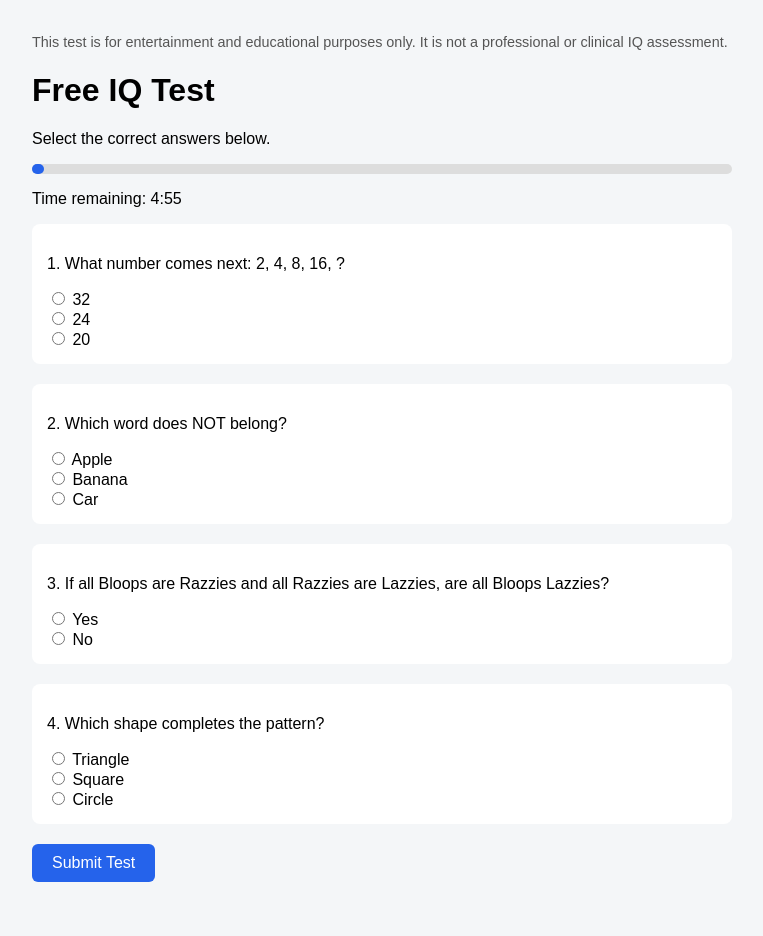
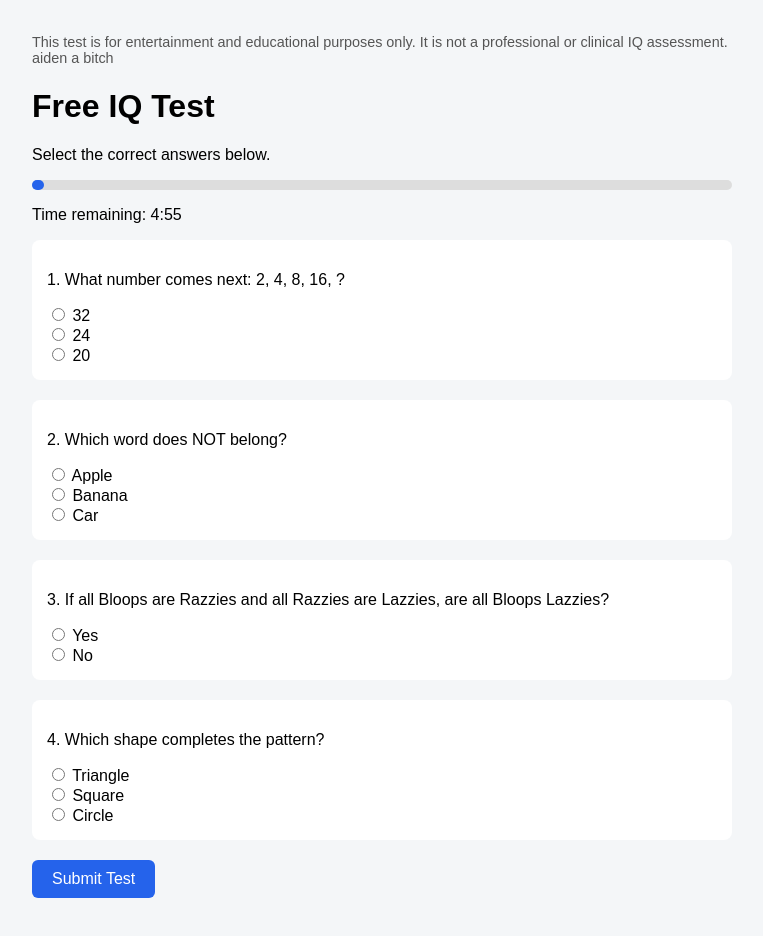
Before and after one commit to p7f2svpt7q-dot/iq-test, a plain HTML site: page index.html in a window 1280 px wide. Shown: the whole page, without its empty margins (258-1021 px from the left). Drawn offline with Linux system fonts and the light colour scheme.

Commit message:
Update index.html

```diff
--- a/index.html
+++ b/index.html
@@ -4,7 +4,7 @@
   <title>Free IQ Test</title>
   <p class="disclaimer">
   This test is for entertainment and educational purposes only.
-  It is not a professional or clinical IQ assessment.
+  It is not a professional or clinical IQ assessment. aiden a bitch
 </p>
   <style>
     body {
```
